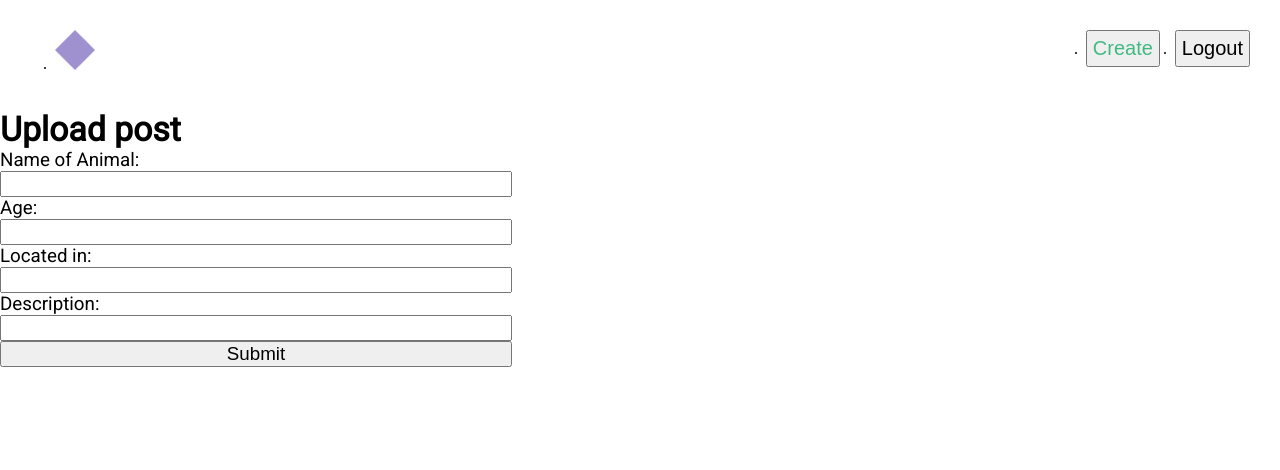
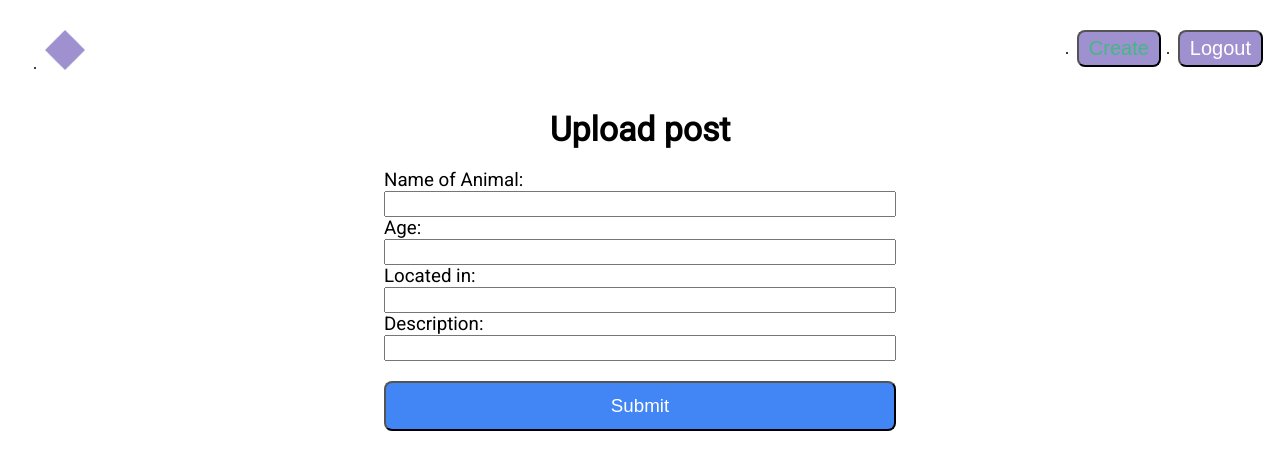
Before and after one commit to ashleychching/vue-project-2-ainu, a Vue app in the folder project/: page /post in a window 1280 px wide. Shown: the top 470 px of the page. Built offline with nearby package versions, Linux system fonts and the light colour scheme.

Commit message:
t3t34t435

```diff
--- a/project/src/components/navbar.vue
+++ b/project/src/components/navbar.vue
@@ -3,7 +3,9 @@
     <ul>
       <div class="navgroupings">
         <li>
-          <router-link to="/Home"><img src="../assets/Logo.png" alt="" /></router-link>
+          <router-link to="/"
+            ><img src="../assets/Logo.png" alt=""
+          /></router-link>
         </li>
         <!-- <li>
           <input
@@ -55,7 +57,13 @@ ul {
 }
 .navbtn {
   font-size: 2rem;
-  padding: 0.5rem;
+  padding-top: 0.5rem;
+  padding-bottom: 0.5rem;
+  padding-left: 1rem;
+  padding-right: 1rem;
+  background: #9f90cf;
+  border-radius: 0.8rem;
+  color: #fff;
 }
 .logo {
   font-size: 2rem;
--- a/project/src/views/Home.vue
+++ b/project/src/views/Home.vue
@@ -1,11 +1,14 @@
 <template>
   <div>
     <navbar></navbar>
-    <div>
+    <div class="bigcontain">
       <ul class="listy">
-        <div v-for="animal in animals" :key="animal.id">
+        <div v-for="animal in animals" :key="animal.id" class="thing-in-listy">
           <div>
-            <p>{{ animal.name }}</p>
+            <p>name: {{ animal.name }}</p>
+            <p>age: {{ animal.age }}</p>
+            <p>location: {{ animal.location }}</p>
+            <p>description: {{ animal.description }}</p>
           </div>
         </div>
       </ul>
@@ -95,6 +98,10 @@ export default {
 </script>
 
 <style scoped>
+.bigcontain {
+  display: flex;
+  justify-content: center;
+}
 .uppics {
   font-size: 1rem;
 }
@@ -103,6 +110,14 @@ form {
 }
 .listy {
   display: flex;
-  flex-direction: column;
+  flex-flow: row wrap;
+  margin-left: 2rem;
+  margin-right: 2rem;
+}
+.thing-in-listy {
+  margin: 2rem;
+  width: 32rem;
+  height: 32rem;
+  border: dashed red;
 }
 </style>
--- a/project/src/views/post.vue
+++ b/project/src/views/post.vue
@@ -1,6 +1,7 @@
 <template>
   <div>
     <navbar></navbar>
+    <div class="pg">
       <h3>Upload post</h3>
       <form @submit.prevent="onCreatePost">
         <label for="name">Name of Animal:</label>
@@ -22,6 +23,7 @@
           id="description"
           v-model="description"
           required
+          class="lastbutton"
         />
         <!--  <label for="image">Image:</label>
           <input type="file"
@@ -30,8 +32,9 @@
       accept="image/*"
       @change="onFilePicked"/>
       <img :src="imageURL" height="150"> -->
-      <input type="submit" value="Submit" />
+        <input type="submit" value="Submit" class="submitbtn"/>
       </form>
+    </div>
     <ul id="animalList"></ul>
   </div>
 </template>
@@ -93,4 +96,21 @@ form {
   font-size: 3rem;
   width: 40%;
 }
+h3 {
+  margin-bottom: 2rem;
+}
+.pg {
+  display: flex;
+  flex-direction: column;
+  align-items: center;
+}
+.lastbutton {
+  margin-bottom: 2rem;
+}
+.submitbtn {
+  height: 5rem;
+  background: #4285f4;
+  border-radius: .8rem;
+  color: #fff;
+}
 </style>
```
Lines whose indentation alone changed are shown as unchanged.
